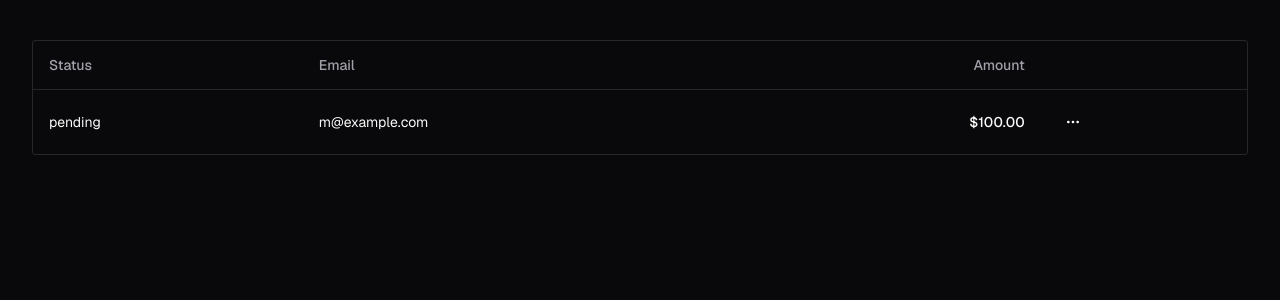
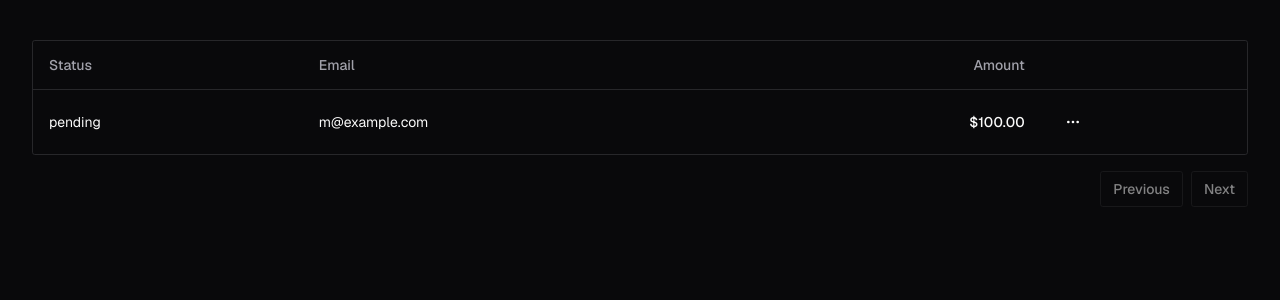
Before and after one commit to mvpedro/xp-sarm, a Next.js app: page /professionals in a window 1280 px wide. Shown: the top 300 px of the page. Built offline with nearby package versions, Linux system fonts and the light colour scheme.

Commit message:
Adding pagination

```diff
--- a/src/app/professionals/data-table.tsx
+++ b/src/app/professionals/data-table.tsx
@@ -4,6 +4,7 @@
   ColumnDef,
   flexRender,
   getCoreRowModel,
+  getPaginationRowModel,
   useReactTable,
 } from '@tanstack/react-table'
 
@@ -15,6 +16,7 @@
   TableHeader,
   TableRow,
 } from '@/components/ui/table'
+import { Button } from '@/components/ui/button'
 
 interface DataTableProps<TData, TValue> {
   columns: ColumnDef<TData, TValue>[]
@@ -29,9 +31,11 @@
     data,
     columns,
     getCoreRowModel: getCoreRowModel(),
+    getPaginationRowModel: getPaginationRowModel(),
   })
 
   return (
+    <div>
       <div className="rounded-md border">
         <Table>
           <TableHeader>
@@ -61,14 +65,20 @@
                 >
                   {row.getVisibleCells().map((cell) => (
                     <TableCell key={cell.id}>
-                    {flexRender(cell.column.columnDef.cell, cell.getContext())}
+                      {flexRender(
+                        cell.column.columnDef.cell,
+                        cell.getContext(),
+                      )}
                     </TableCell>
                   ))}
                 </TableRow>
               ))
             ) : (
               <TableRow>
-              <TableCell colSpan={columns.length} className="h-24 text-center">
+                <TableCell
+                  colSpan={columns.length}
+                  className="h-24 text-center"
+                >
                   No results.
                 </TableCell>
               </TableRow>
@@ -76,5 +86,24 @@
           </TableBody>
         </Table>
       </div>
+      <div className="flex items-center justify-end space-x-2 py-4">
+        <Button
+          variant="outline"
+          size="sm"
+          onClick={() => table.previousPage()}
+          disabled={!table.getCanPreviousPage()}
+        >
+          Previous
+        </Button>
+        <Button
+          variant="outline"
+          size="sm"
+          onClick={() => table.nextPage()}
+          disabled={!table.getCanNextPage()}
+        >
+          Next
+        </Button>
+      </div>
+    </div>
   )
 }
```
Lines whose indentation alone changed are shown as unchanged.
